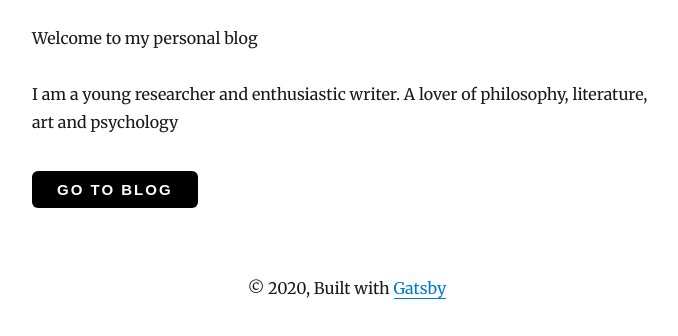
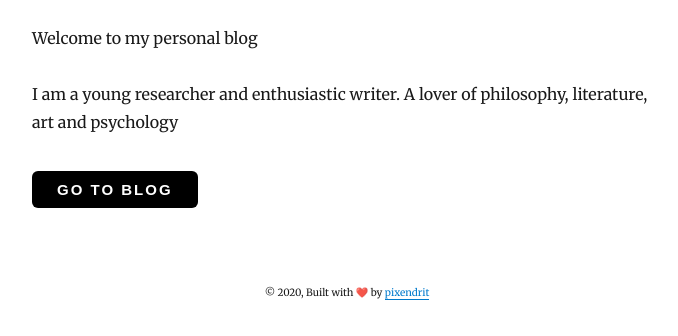
Before and after one commit to pixendrit/fatimerrahmani, a Gatsby site: page / in a window 1280 px wide. Shown: the part 566-902 px from the top of the page, without its empty margins (293-971 px from the left). Built offline with nearby package versions, Linux system fonts and the light colour scheme; Gatsby itself is replaced by a stand-in of ours; some packages are replaced by stand-ins of ours.

Commit message:
Update layout.js

```diff
--- a/src/components/layout.js
+++ b/src/components/layout.js
@@ -67,9 +67,9 @@ class Layout extends React.Component {
           <main>{children}</main>
         </div>
         <Footer>
-          © {new Date().getFullYear()}, Built with
+          © {new Date().getFullYear()}, Built with ❤️ by
           {` `}
-          <a href="https://www.gatsbyjs.org">Gatsby</a>
+          <a href="https://www.pixendrit.com">pixendrit</a>
         </Footer>
       </Wrapper>
     )
@@ -82,7 +82,8 @@ const Wrapper = styled.div`
 
 const Footer = styled.footer`
   text-align: center;
-  margin: 24px;
+  margin: 34px;
+  font-size: 10px;
 `
 
 export default Layout
```
